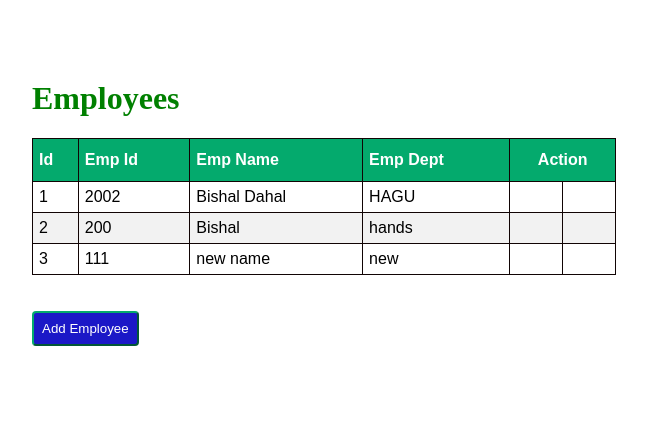
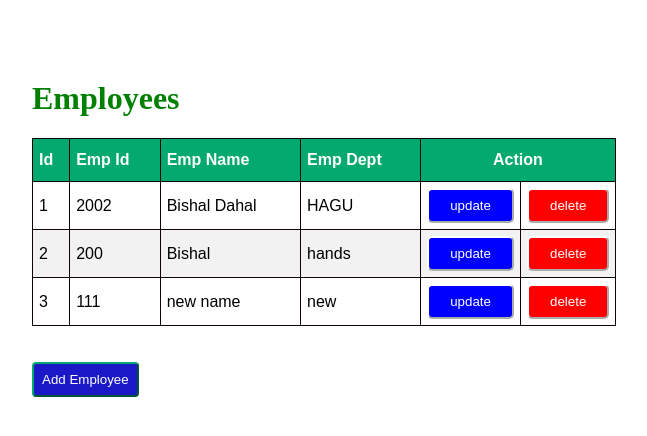
Before and after one commit to bishaldahal4777/crud-project, a Django app: template enroll/templates/home.html in a window 1280 px wide. Shown: the top 436 px of the page, without its empty margins (316-963 px from the left). Run offline with Django 5.2, Linux system fonts and the light colour scheme; the template is opened without the code that fills it: values that come from a table or form of the project are taken from there, others are empty; data comes from the database, SQL or seed files in the repository; both versions use the stored data as it was after the commit.

Commit message:
fix create html

```diff
--- a/enroll/templates/create.html
+++ b/enroll/templates/create.html
@@ -16,7 +16,7 @@
         <form action="{% url 'create_emp' %}" method="post">
             {% csrf_token %}
             <label for="">Employee ID</label><br><br>
-            <input type="number" name="emp_id"><br><br>
+            <input type="text" name="emp_id"><br><br>
             <label for="">Employee Name</label><br><br>
             <input type="text" name="emp_name"><br><br>
             <label for="">Employee Department</label><br><br>
--- a/enroll/templates/home.html
+++ b/enroll/templates/home.html
@@ -28,10 +28,10 @@
                 <td>{{x.emp_name}}</td>
                 <td>{{x.emp_dept}}</td>
                 <td>
-                    {% comment %} <a href="update/{{x.id}}"><button id="up">update</button></a> {% endcomment %}
+                    <a href="update/{{x.id}}"><button id="up">update</button></a>
                 </td>
                 <td>
-                    {% comment %} <a href="delete/{{x.id}}"><button id="del">delete</button></a> {% endcomment %}
+                    <a href="delete/{{x.id}}"><button id="del">delete</button></a>
                 </td>
             </tr>
             {% endfor %}
```
Also changed, not shown: db.sqlite3.
